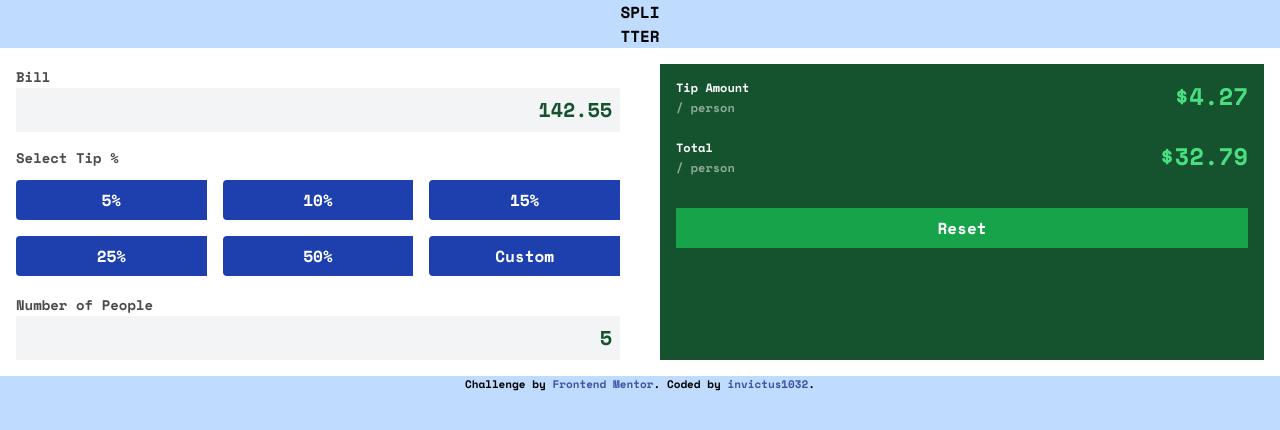
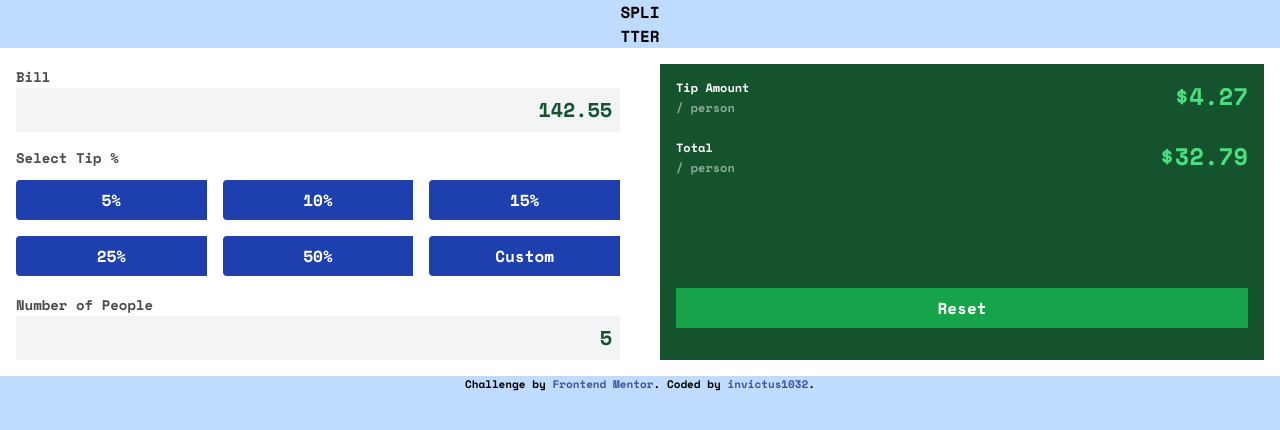
Before and after one commit to invictus1032/FrontendMentor_tip-calculator-app, a website: page index.html in a window 1280 px wide. Drawn offline with nearby package versions, Linux system fonts and the light colour scheme; files that its build step writes are made by us from their sources.

Commit message:
mvoe reset button to the bottom

```diff
--- a/index.html
+++ b/index.html
@@ -45,7 +45,7 @@
         </div>
       </form>
     </section>
-    <section class="bg-green-900 text-white p-4">
+    <section class="flex flex-col bg-green-900 text-white p-4">
       <div class="flex justify-between mb-6">
         <div>
           <p class="text-xs mb-1">Tip Amount</p>
@@ -60,7 +60,7 @@
         </div>
         <p class="text-green-400 text-2xl" id="result-total">$32.79</p>
       </div>
-      <button class="py-2 bg-green-600  w-[100%] mx-auto my-4 block" id="reset-button">Reset</button>
+      <button class="mt-auto py-2 bg-green-600  w-[100%] mx-auto my-4 block" id="reset-button">Reset</button>
     </section>
   </main>
   <div class="attribution">
```
